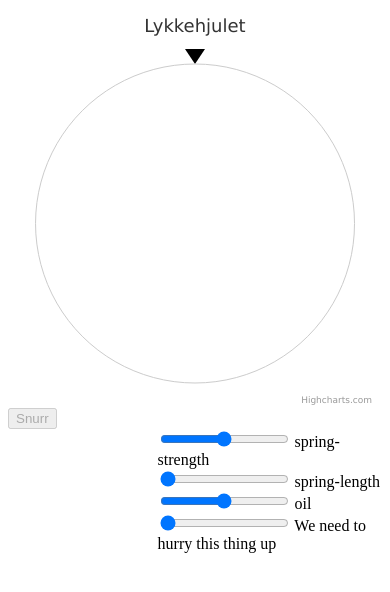
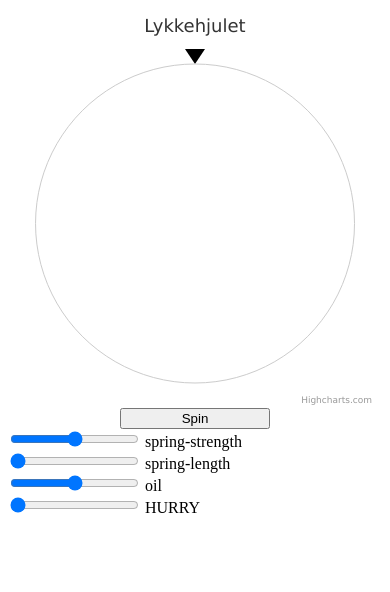
Before and after one commit to highcharts/lotteri, a plain HTML site: page index.html in a window 390 px wide. Drawn offline with nearby package versions, Linux system fonts and the light colour scheme; no server answers.

Commit message:
Enhanced theme and responsiveness.

```diff
--- a/index.html
+++ b/index.html
@@ -10,26 +10,23 @@
 
 
 <div id="container"></div>
-
-<button id="play" disabled>
-Snurr
-</button>
-<div class='side'>
-    <div class='btn-inline'>
+<div class='controls'>
+  <button id="play">Spin</button>
+  <div>
     <input type="range" min="-20" max="20" value="0" id="strength">
     <label for="strength">spring-strength</label>
   </div>
-    <div class='btn-inline'>
+  <div>
     <input type="range" min="0" max="50" value="0" id="length">
     <label for="length">spring-length</label>
   </div>
-    <div class='btn-inline'>
+  <div>
     <input type="range" min="-10" max="10" value="0" id="drag">
     <label for="drag">oil</label>
   </div>
-    <div class='btn-inline'>
+  <div>
     <input type="range" min="-25" max="-2" value="-25" id="hurry">
-        <label for="hurry">We need to hurry this thing up</label>
+    <label for="animation">HURRY</label>
   </div>
 </div>
 </body>
--- a/index.js
+++ b/index.js
@@ -1,3 +1,7 @@
+Highcharts.setOptions({
+    colors: ['#D3F898', '#BDC8F9', '#F694C1', '#EDE7B1', '#A9DEF9']
+});
+
 let chart;
 let intenseSentences = [    // Randomly display one during physics activation.
     'Oi, dette blir spennende...',
--- a/styles.css
+++ b/styles.css
@@ -1,10 +1,18 @@
-.side {
-    margin-left: 40%;
-}
+.controls {
+    display: flex;
+    flex-direction: column;
+    max-width: 600px;
+    margin: 0 auto;
+  }
 
-#container {
+  button {
+      width: 40%;
+      margin: 0 auto;
+  }
+
+  #container {
     min-width: 310px;
     max-width: 600px;
     height: 400px;
     margin: 0 auto;
-}
+  }
```
Lines whose indentation alone changed are shown as unchanged.
